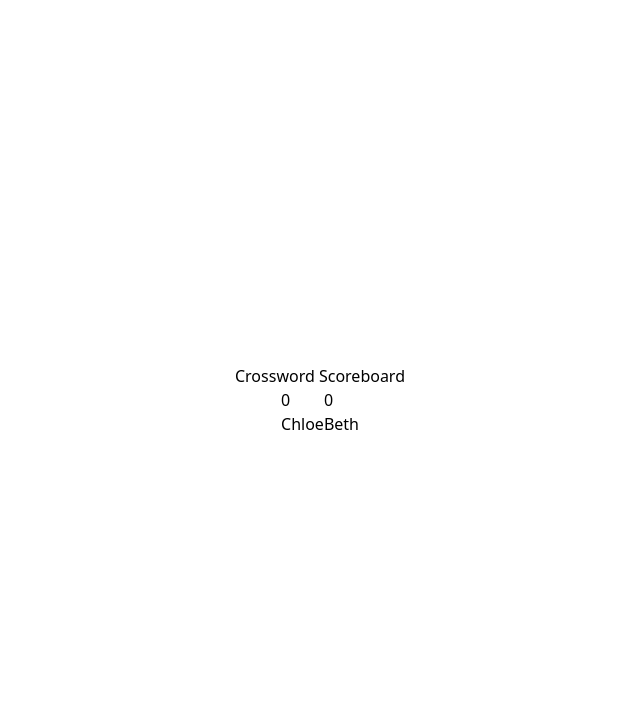
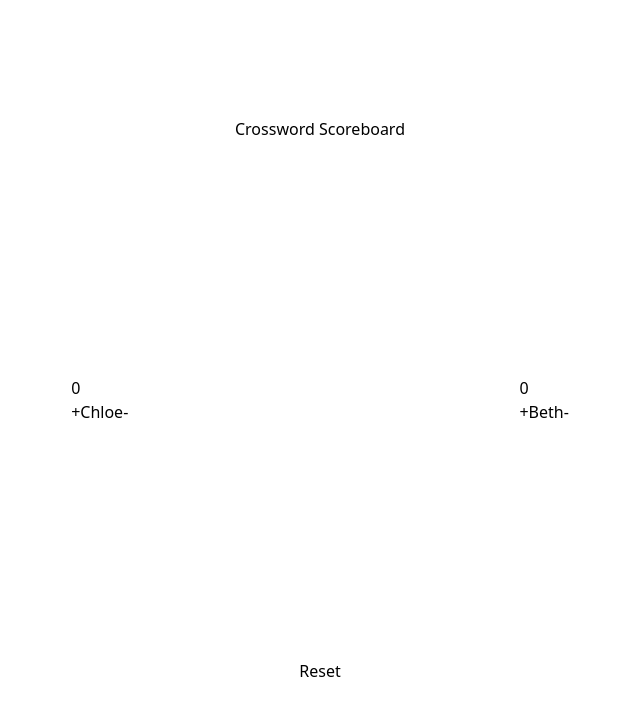
Before and after one commit to bethpritchard/crossword-scoreboard-2, a React (Vite) app: page / in a window 1280 px wide. Shown: the top 716 px of the page, without its empty margins (320-960 px from the left). Built offline with nearby package versions, Linux system fonts and the light colour scheme.

Commit message:
Justify items on page

```diff
--- a/src/App.tsx
+++ b/src/App.tsx
@@ -2,13 +2,16 @@ import NameCard from "./components/nameCard/nameCard";
 
 function App() {
   return (
-    <div className="h-screen flex flex-col justify-center items-center">
-      <div>
-        <h1>Crossword Scoreboard </h1>
+    <div className="h-screen w-screen flex flex-col flex-grow justify-around items-center">
+      <div className="w-full">
+        <h1 className="text-center">Crossword Scoreboard</h1>
       </div>
-      <div className="flex flex-row">
+      <div className="flex flex-row  justify-evenly w-full">
         <NameCard playerName="Chloe" />
         <NameCard playerName="Beth" />
+      </div>
+      <div>
+        <h1> Reset</h1>
       </div>
     </div>
   );
--- a/src/components/nameCard/nameCard.tsx
+++ b/src/components/nameCard/nameCard.tsx
@@ -6,7 +6,11 @@ const NameCard = ({ playerName }: NameCardProps) => {
   return (
     <div>
       <p>0</p>
-      <h2>{playerName}</h2>
+      <div className="flex flex-row">
+        <button>+</button>
+        <h2>{playerName}</h2>
+        <button>-</button>
+      </div>
     </div>
   );
 };
```
